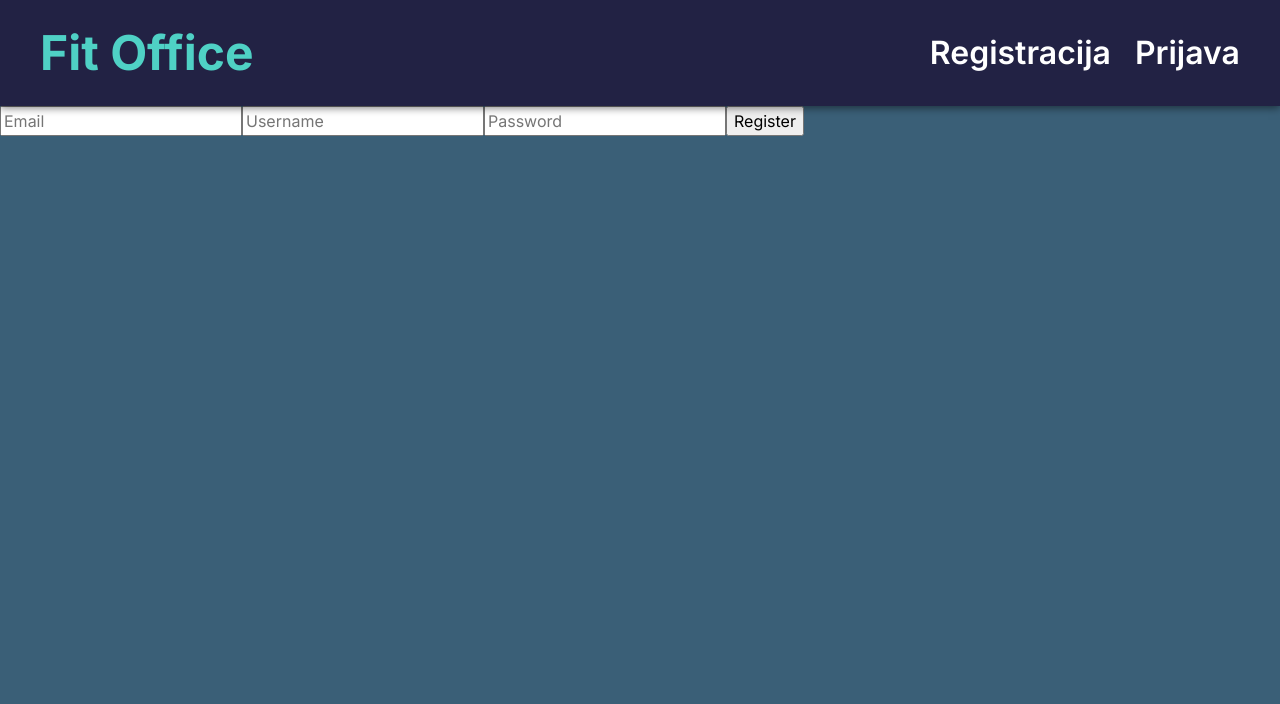
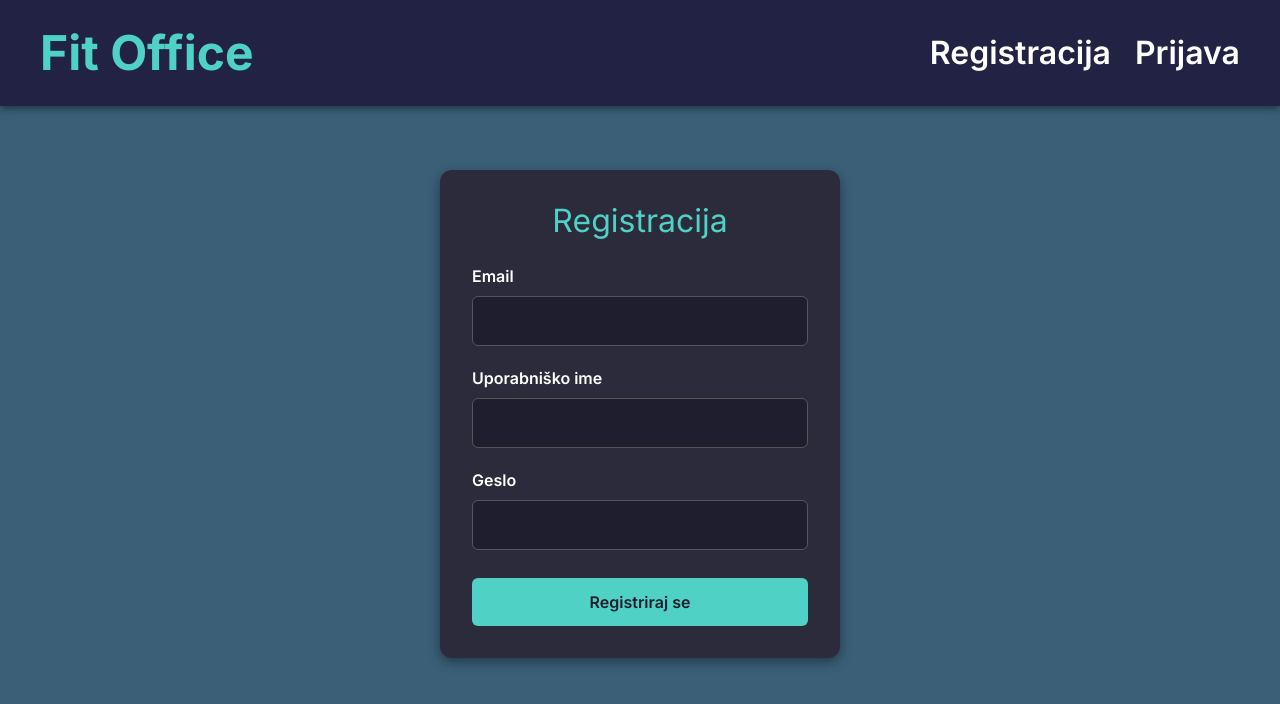
Before and after one commit to ErikHostnik/Zdravo-ivljenje-v-podjetju, a React (Create React App) app in the folder frontend/web/: page /register in a window 1280 px wide. Shown: the top 704 px of the page. Built offline with nearby package versions, Linux system fonts and the light colour scheme.

Commit message:
ZDRAV-114 Dodani css stili iz login komponente, v register komponento za usklajenost stilov

```diff
--- a/frontend/web/src/components/Register.js
+++ b/frontend/web/src/components/Register.js
@@ -1,43 +1,70 @@
 import { useState } from 'react';
 
 function Register() {
-    const [username, setUsername] = useState([]);
-    const [password, setPassword] = useState([]);
-    const [email, setEmail] = useState([]);
-    const [error, setError] = useState([]);
+    const [username, setUsername] = useState("");
+    const [password, setPassword] = useState("");
+    const [email, setEmail] = useState("");
+    const [error, setError] = useState("");
 
-    async function Register(e){
+    async function handleRegister(e) {
         e.preventDefault();
+        try {
             const res = await fetch("http://localhost:3001/api/users", {
                 method: 'POST',
                 credentials: 'include',
                 headers: { 'Content-Type': 'application/json' },
-            body: JSON.stringify({
-                email: email,
-                username: username,
-                password: password
-            })
+                body: JSON.stringify({ email, username, password })
             });
             const data = await res.json();
-        if(data._id !== undefined){
-            window.location.href="/";
-        }
-        else{
+
+            if (data._id !== undefined) {
+                window.location.href = "/";
+            } else {
+                setError("Registracija ni uspela.");
                 setUsername("");
                 setPassword("");
                 setEmail("");
-            setError("Registration failed");
+            }
+        } catch (err) {
+            setError("Napaka pri povezavi s strežnikom.");
         }
     }
 
-    return(
-        <form onSubmit={Register}>
-            <input type="text" name="email" placeholder="Email" value={email} onChange={(e)=>(setEmail(e.target.value))} />
-            <input type="text" name="username" placeholder="Username" value={username} onChange={(e)=>(setUsername(e.target.value))}/>
-            <input type="password" name="password" placeholder="Password" value={password} onChange={(e)=>(setPassword(e.target.value))} />
-            <input type="submit" name="submit" value="Register" />
-            <label>{error}</label>
+    return (
+        <div className="login-container">
+            <h2>Registracija</h2>
+            <form onSubmit={handleRegister}>
+                <div className="form-group">
+                    <label>Email</label>
+                    <input
+                        type="email"
+                        value={email}
+                        onChange={(e) => setEmail(e.target.value)}
+                        required
+                    />
+                </div>
+                <div className="form-group">
+                    <label>Uporabniško ime</label>
+                    <input
+                        type="text"
+                        value={username}
+                        onChange={(e) => setUsername(e.target.value)}
+                        required
+                    />
+                </div>
+                <div className="form-group">
+                    <label>Geslo</label>
+                    <input
+                        type="password"
+                        value={password}
+                        onChange={(e) => setPassword(e.target.value)}
+                        required
+                    />
+                </div>
+                <button type="submit">Registriraj se</button>
+                {error && <div className="error">{error}</div>}
             </form>
+        </div>
     );
 }
 
```
Also changed, not shown: frontend/web/src/styles/global.css (line endings or trailing spaces). Lines whose indentation alone changed are shown as unchanged.
